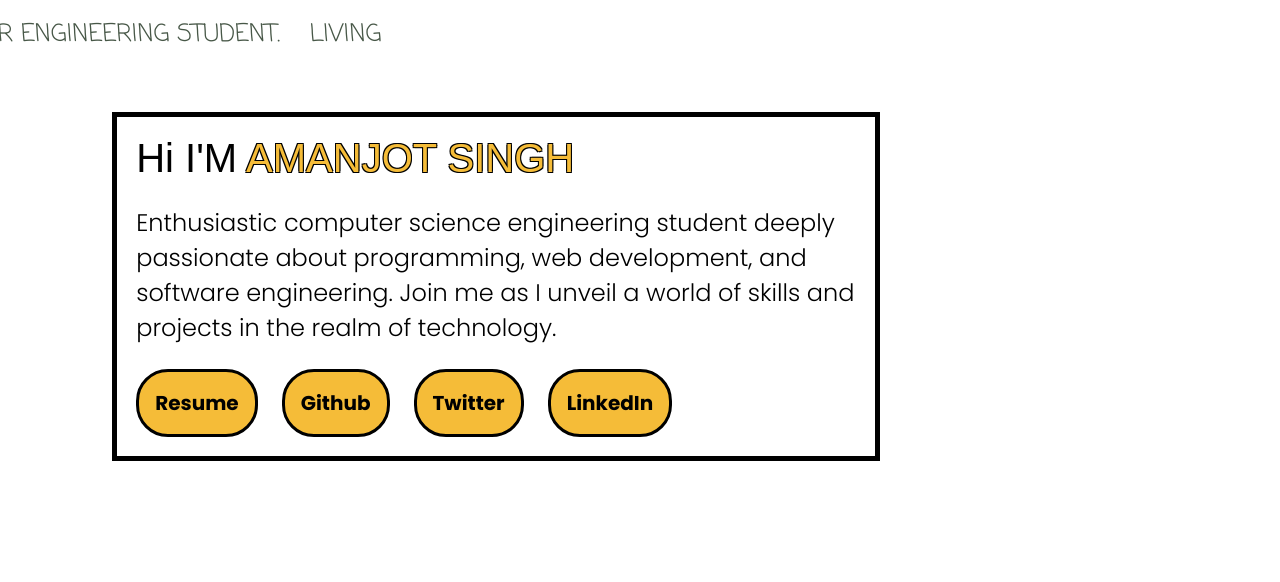
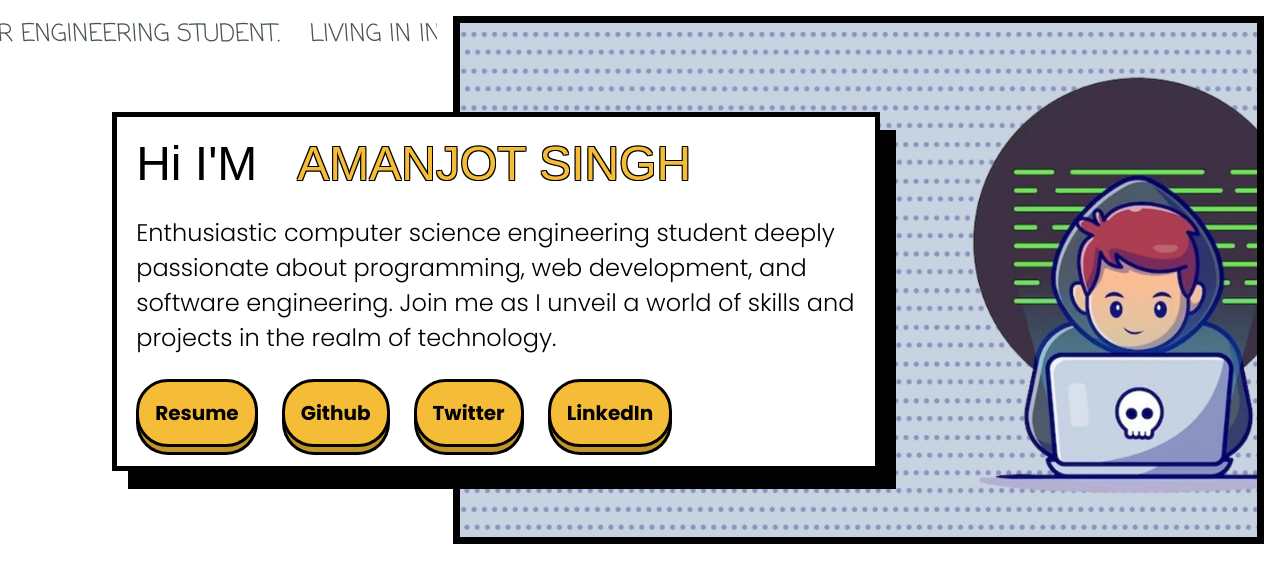
Before and after one commit to Amanjot-001/portfolio-old, a React (Vite) app: page / in a window 1280 px wide. Shown: the top 582 px of the page. Built offline with nearby package versions, Linux system fonts and the light colour scheme; a web font is replaced by a local one.

Commit message:
img and style update

```diff
--- a/src/assets/styles/Header.css
+++ b/src/assets/styles/Header.css
@@ -16,13 +16,14 @@
 .header {
     position: relative;
     display: flex;
-    flex-direction: column;
+    /* flex-direction: column; */
     width: 100vw;
     height: 70vh;
 }
 
 .marquee {
-    width: 30%;
+    width: 35%;
+    height: max-content;
     padding: 1rem;
     font-family: 'coming-soon', cursive;
     font-size: 1.5rem;
@@ -57,6 +58,16 @@
     }
 }
 
+.bg-1 {
+    margin: 1rem;
+    width: 65%;
+    border: 7px solid #000;
+    background-image: url('../images/bg-img.jpeg');
+    background-size: cover;
+    background-position: center;
+    background-repeat: no-repeat;
+}
+
 .main {
     position: absolute;
     top: 7rem;
@@ -69,11 +80,12 @@
     padding: 1.2rem;
     gap: 1.5rem;
     background-color: #fff;
+    box-shadow: 1rem 1.125rem 0 #000;
 }
 
 .greet p {
     font-family: 'dela-gothic-one', sans-serif;
-    font-size: 2.5rem;
+    font-size: 3rem;
 
     >span {
         color: #f5bc38;
--- a/src/assets/styles/SocialBtn.css
+++ b/src/assets/styles/SocialBtn.css
@@ -15,6 +15,7 @@
     text-align: center;
     font-weight: 700;
     background-color: #f5bc38;
+    box-shadow: 0 8px 0 -3px #c2952c, 0 8px 0 0 #000;
 }
 
 a {
--- a/src/components/Header.jsx
+++ b/src/components/Header.jsx
@@ -9,10 +9,9 @@ export default function Header() {
                 <div className="marquee-text">Living in India / third year engineering student.</div>
             </div>
             <div className="bg-1"></div>
-            <div className="bg-2"></div>
             <div className="main">
                 <div className="greet">
-                    <p>Hi I'M <span>AMANJOT SINGH</span></p>
+                    <p>Hi I'M &nbsp;&nbsp;<span>AMANJOT SINGH</span></p>
                 </div>
                 <div className="info">
                     <p>
```
